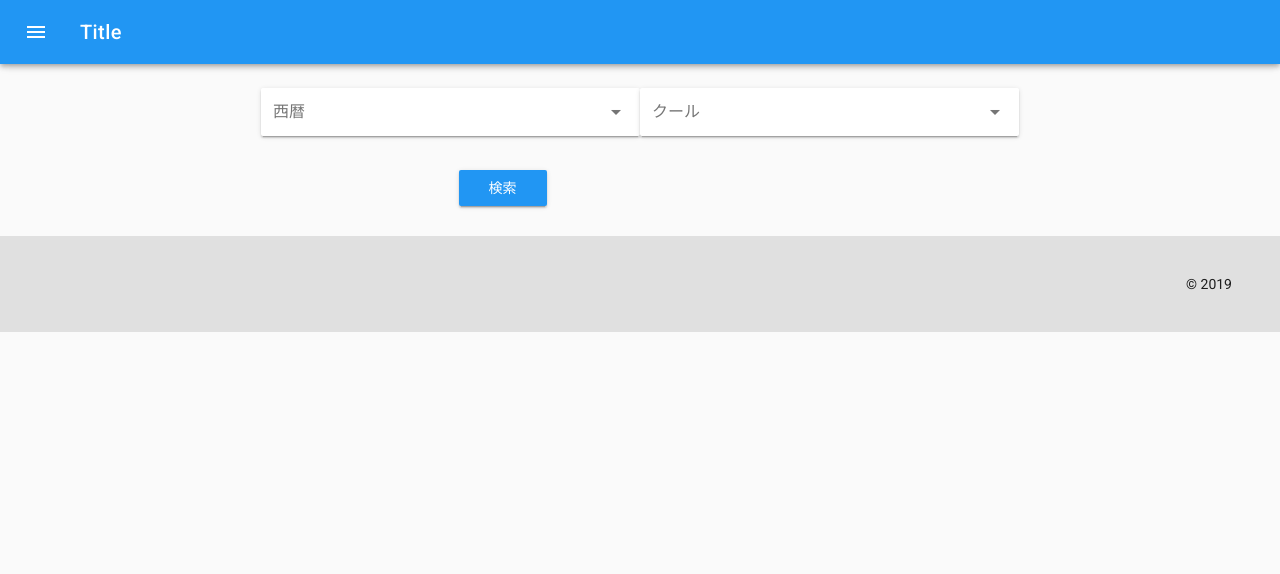
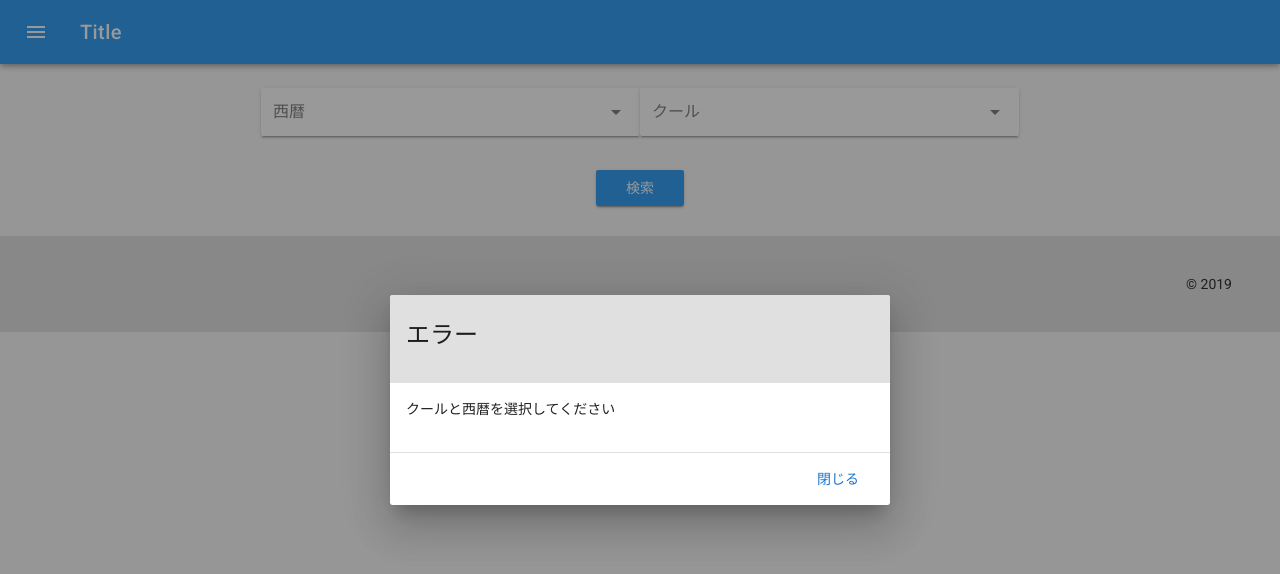
Before and after one commit to dy0110/vue-pwa, a Vue app: page /#/ in a window 1280 px wide. Both pictures are taken after a click on the button "検索". Shown: the top 574 px of the page. Built offline with nearby package versions, Linux system fonts and the light colour scheme.

Commit message:
ダイアログ実装

```diff
--- a/src/components/AppDialog.vue
+++ b/src/components/AppDialog.vue
@@ -1,14 +1,33 @@
 <template>
-   <v-dialog :dialog="dialog">
-
-   </v-dialog>
+  <v-dialog width="500" v-model="dailog" @click.self="closeModal()">
+    <v-card>
+      <v-card-title class="headline grey lighten-2" primary-title>
+        <slot name="dialog_title"></slot>
+      </v-card-title>
+      <v-card-text>
+        <slot name="dialog_text"></slot>
+      </v-card-text>
+      <v-divider></v-divider>
+      <v-card-actions>
+        <v-spacer></v-spacer>
+        <v-btn color="primary" flat @click="closeModal()">閉じる</v-btn>
+      </v-card-actions>
+    </v-card>
+  </v-dialog>
 </template>
 
 <script>
 export default {
-    name:"appDialog",
-    props:{
-        dialog: Boolean
+  name: "appDialog",
+  data() {
+    return {
+      dailog: false
+    };
+  },
+  methods: {
+    closeModal() {
+      this.dialog = false;
     }
-}
+  }
+};
 </script>
--- a/src/views/Home.vue
+++ b/src/views/Home.vue
@@ -22,20 +22,28 @@
         </v-flex>
       </v-layout>
       <v-layout align-center justify-center row fill-height>
+        <v-flex xs12 sm4 md4></v-flex>
         <v-flex xs12 sm4 md4>
-          <v-btn color="info" @click="getAnimeList()">検索</v-btn>
+          <div class="text-xs-center">
+            <v-btn color="info" @click="getAnimeList()">検索</v-btn>
+          </div>
         </v-flex>
+        <v-flex xs12 sm4 md4></v-flex>
       </v-layout>
     </v-container>
+    <app-dialog ref="AppDialog">
+      <p slot="dialog_title">エラー</p>
+      <p slot="dialog_text">{{ err_msg }}</p>
+    </app-dialog>
   </div>
 </template>
 
 <script>
-import AppDialog from "../components/AppDialog"
+import AppDialog from "../components/AppDialog";
 
 export default {
   name: "home",
-  components:{
+  components: {
     AppDialog
   },
   data() {
@@ -61,16 +69,19 @@ export default {
       ],
       setYear: null,
       setSeason: null,
-      dialog: false
+      err_msg: ""
     };
   },
   methods: {
     getAnimeList() {
       if (this.setSeason === null || this.setSeason === null) {
-        // TODO: ダイアログ表示
+        this.err_msg = "クールと西暦を選択してください";
+        // 子コンポーネントのデータを変更
+        this.$refs.AppDialog.dailog = true;
         return;
       }
       console.log("setYear: " + this.setYear + " setSeason: " + this.setSeason);
+      // APIを取得する
     }
   }
 };
```
